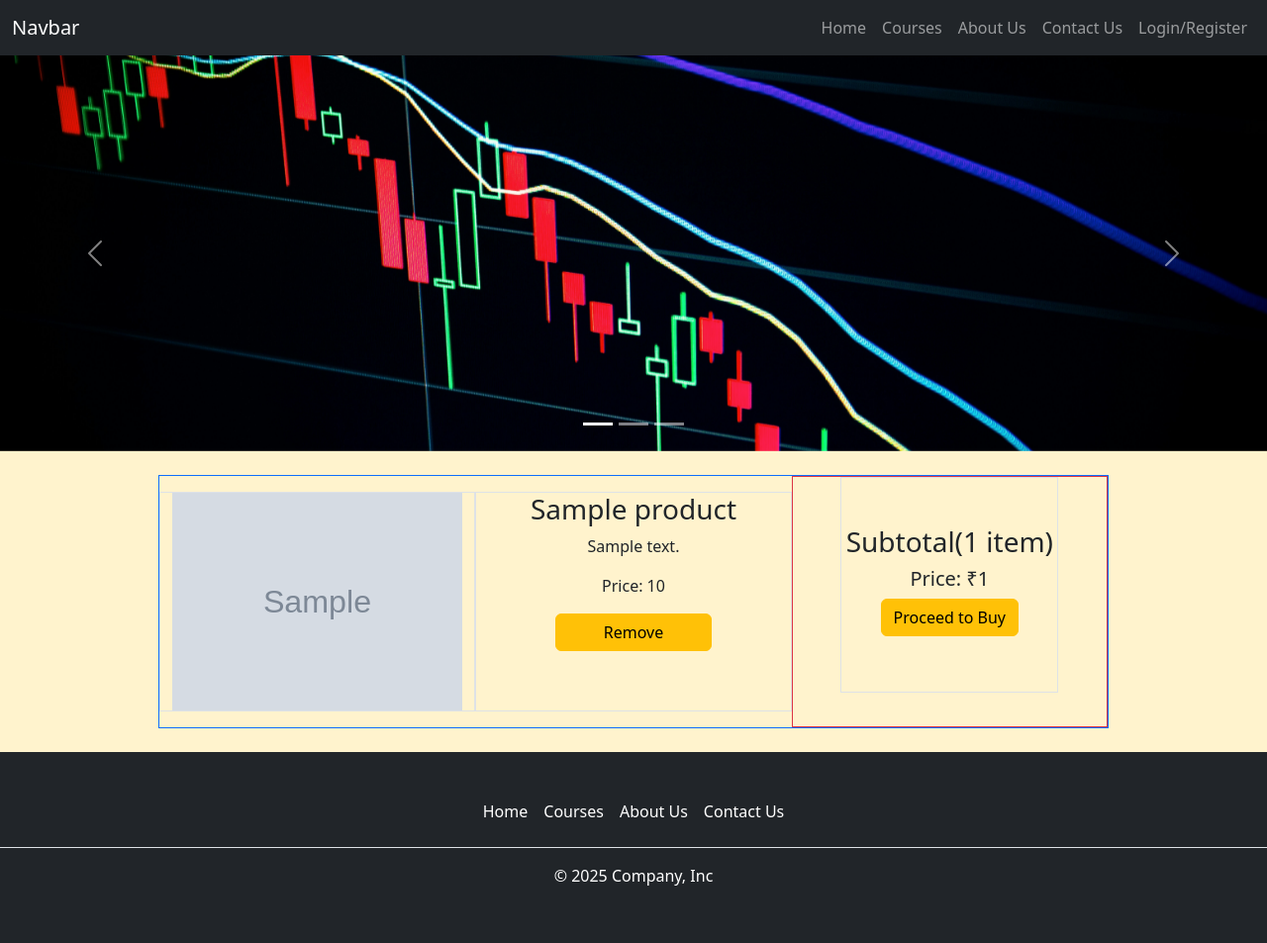
After one commit to pamirghosh/EdTech, a Flask app: template templates/cart.html in a window 1280 px wide. The commit adds this page. Shown: the whole page at 99% size. Run offline with Flask 3, Linux system fonts and the light colour scheme; the template is opened without the code that fills it: most values are stand-ins (such as "Sample title", 1, 10 or a date in 2020); grey boxes marked "Sample" are stand-in pictures.

Commit message:
Creeate cart page

```diff
--- a/app.py
+++ b/app.py
@@ -48,7 +48,7 @@ def authenticate():
                 "session_id",
                 session_id,
                 httponly=True,
-                secure=True,
+                secure=False,
                 samesite="Lax"
             )
             return response
@@ -96,7 +96,48 @@ def course_details(course_id):
 
     except Exception as e:
         print("Error: ", e)
+def isExist(uid, cid):
+    exist=db.cart(uid, cid)
+    if len(exist)!=0:
+        return True
+    return False
+@app.route("/course_op", methods=['POST'])
+def course_op():
+    try:
+        session_id=request.cookies.get("session_id")
+        if session_id:
+            data=request.form.to_dict()
+            res=db.fetch_user(session_id)
+            data['uid']=res['user_id']
+            print (isExist(data['uid'], data['cid']))
+            if isExist(data['uid'], data['cid']):
+                return "already in cart"
+            else:
+                db.cart(data['uid'], data['cid'],1)
+                return redirect(url_for('cart'))
+        else:
+            return render_template('login.html')
+    except Exception as e:
+        print("Error: ", e)
 
+@app.route("/cart")
+def cart():
+    try:
+        session_id=request.cookies.get("session_id")
+        if session_id:
+            user=db.fetch_user(session_id)
+            data=db.cart(user['user_id'])
+            total_price=0
+            count=0
+            for i in data:
+                total_price=total_price+i['price']
+                count+=1
+            print(total_price)
+            return render_template('cart.html', data=data, total_price=total_price,count=count)
+        else:
+            render_template('login.html')
+    except Exception as e:
+        print("Error: ",e)
 
 if __name__=="__main__":
     app.run(debug=True)
--- a/db.py
+++ b/db.py
@@ -61,3 +61,28 @@ def fetchCourses(courseid=None):
             res = conn.execute(text("SELECT * FROM courses"),{})
         rows = res.mappings().all()
         return rows
+
+# fetch and add course to cart table
+def cart(userid, courseid=None, insert=None):
+    with engine.connect() as conn:
+        if courseid!=None:
+            if insert==None:
+                res = conn.execute(text("SELECT * FROM user_cart WHERE uid=:userid AND cid=:courseid"),{"userid":userid, "courseid":courseid})
+                row = res.mappings().all()
+                return row
+            else:
+                query = text(f"INSERT INTO user_cart (cid,uid,qty) VALUES (:courseid, :userid, :qty)")
+                conn.execute(query, {"courseid": courseid, "userid":userid, "qty": 0})
+                conn.commit()
+        else:
+            print('aaa')
+            res = conn.execute(text("SELECT courses.id, courses.title , courses.details, courses.image, courses.price FROM courses,user_cart WHERE courses.id=user_cart.cid and user_cart.uid=:userid"),{"userid":userid})
+            row = res.mappings().all()
+            return row
+
+#fetch user id
+def fetch_user(session_id):
+    with engine.connect() as conn:
+        res = conn.execute(text("SELECT * FROM sessions WHERE session_id=:session_id"),{"session_id":session_id})
+        row = res.mappings().first()
+        return row
--- /dev/null
+++ b/templates/cart.html
@@ -0,0 +1,35 @@
+{% extends "base.html" %} {% block content %}
+<div class="container border border-primary my-4 w-75">
+  <div class="row">
+    <div class="products col-8">
+      {% for product in data %}
+      <div class="product">
+        <div class="row py-3">
+          <div class="col-6 border border-denger">
+            <img
+              src="/static/images/{{product['image']}}"
+              class="img-fluid"
+              alt=""
+            />
+          </div>
+          <div class="col-6 border border-denger text-center">
+            <h3>{{product['title']}}</h3>
+            <p>{{product['details']}}</p>
+            <p>Price: {{product['price']}}</p>
+            <button type="submit" class="btn btn-warning px-5">Remove</button>
+          </div>
+        </div>
+      </div>
+      {% endfor %}
+    </div>
+    <div class="subtotal col-4 border border-danger">
+      <div class="pricing border border warning w-75 text-center mx-auto py-5">
+        <h3>Subtotal({{count}} item)</h3>
+        <h5>Price: ₹{{total_price}}<h5>
+        <button type="submit" class="btn btn-warning ">Proceed to Buy</button>
+      </div>
+    </div>
+  </div>
+</div>
+
+{% endblock %}
```
Also changed, not shown: templates/course-details.html (+5 -2 lines).
